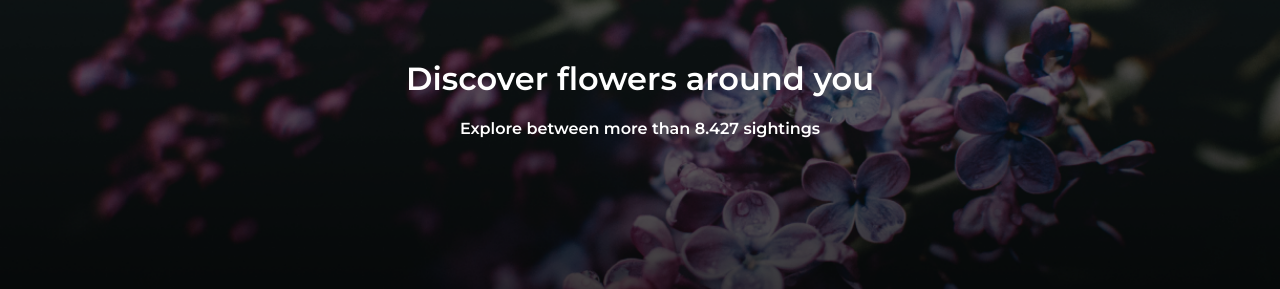
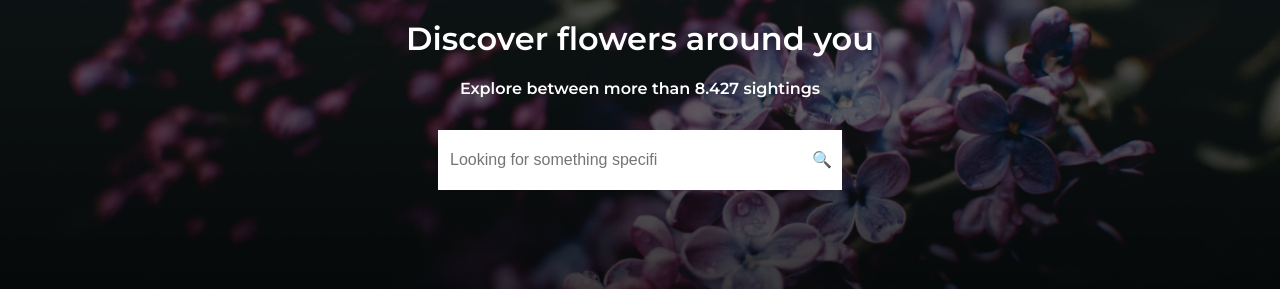
Before and after one commit to Hadis1990/flower_spot, a React (Create React App) app: page / in a window 1280 px wide. Shown: the part 196-485 px from the top of the page. Built offline with nearby package versions, Linux system fonts and the light colour scheme; no server answers.

Commit message:
implement search flowers functionality

```diff
--- a/src/components/Wallpaper/index.scss
+++ b/src/components/Wallpaper/index.scss
@@ -7,5 +7,27 @@
   display: flex;
   justify-content: center;
   align-items: center;
+  flex-direction: column;
   margin-bottom: 3px;
+
+  .search-container {
+    width: 30%;
+    display: flex;
+    justify-content: space-between;
+    align-items: center;
+    background-color: #fff;
+    padding: 20px 10px;
+    margin: 10px auto;
+
+    input {
+      border: none;
+      outline: none;
+      font-size: 1em;
+
+      ::placeholder {
+        color: #949ea0;
+        font-size: 1em;
+      }
+    }
+  }
 }
--- a/src/components/Wallpaper/index.tsx
+++ b/src/components/Wallpaper/index.tsx
@@ -2,7 +2,12 @@ import wallpaperImg from "../../assets/images/pl-herowallpaper.png";
 
 import "./index.scss";
 
-export default () => (
+type Props = {
+  searchFlowers: (query: string) => void;
+};
+
+export default ({ searchFlowers }: Props) => {
+  return (
     <div
       style={{ backgroundImage: `url(${wallpaperImg})` }}
       id="wallpaper-container"
@@ -10,7 +15,20 @@ export default () => (
     >
       <div>
         <h1 className="white-font">Discover flowers around you</h1>
-      <h4 className="white-font">Explore between more than 8.427 sightings</h4>
+        <h4 className="white-font">
+          Explore between more than 8.427 sightings
+        </h4>
+      </div>
+      <div className="search-container">
+        <input
+          type="text"
+          placeholder="Looking for something specific?"
+          onChange={(evt) => {
+            if (evt.target.value.length >= 3) searchFlowers(evt.target.value);
+          }}
+        />
+        <span>&#128269;</span>
       </div>
     </div>
   );
+};
--- a/src/screens/Home/index.tsx
+++ b/src/screens/Home/index.tsx
@@ -1,22 +1,30 @@
-import { useEffect } from "react";
+import { useState, useEffect } from "react";
 import { Outlet } from "react-router-dom";
 
 import { Wallpaper, ImagesGrid } from "../../components";
 import { useAppDispatch, useAppSelector } from "../../state/hooks";
-import { getListOfRandomFlowers } from "../../state/flowers/actions";
+import {
+  getListOfRandomFlowers,
+  getListOfSearchedFlowers,
+} from "../../state/flowers/actions";
 
 export default () => {
   const dispatch = useAppDispatch();
   const flowers = useAppSelector((state) => state.flowersReducer.flowers);
+  const cacheFlowers = [...flowers];
 
   useEffect(() => {
     dispatch(getListOfRandomFlowers());
   }, [dispatch]);
 
+  const searchFlowers = (query: string) => {
+    dispatch(getListOfSearchedFlowers(query));
+  };
+
   return (
     <div>
-      <Wallpaper />
-      <ImagesGrid images={flowers} />
+      <Wallpaper searchFlowers={searchFlowers} />
+      <ImagesGrid images={flowers || cacheFlowers} />
       <Outlet />
     </div>
   );
--- a/src/services/api/flowers/index.ts
+++ b/src/services/api/flowers/index.ts
@@ -10,11 +10,11 @@ export default {
 
   getFlowerDetail: (id: number) => apiFlowers({ url: `/${id}/` }),
 
-  getFlowersSearch: (query: string) => {
+  getListOfSearchedFlowers: (query: string) => {
     const params = new URLSearchParams();
-    params.append("query", query);
+    params.append("search", query);
 
-    return apiFlowers({ url: "search", params });
+    return apiFlowers({ url: "", params });
   },
 
   addFlower: (flower: Flower) =>
--- a/src/state/flowers/actions.ts
+++ b/src/state/flowers/actions.ts
@@ -18,3 +18,19 @@ export const getListOfRandomFlowers = createAsyncThunk<
     );
   }
 });
+
+export const getListOfSearchedFlowers = createAsyncThunk<
+  Flower[],
+  string,
+  { rejectValue: string }
+>("flowers/getListOfSearchedFlowers", async (query, thunkApi) => {
+  try {
+    const response = await flowersApi.getListOfSearchedFlowers(query);
+    console.log(response);
+    return response.data.flowers;
+  } catch (error: any) {
+    return thunkApi.rejectWithValue(
+      error?.response?.data?.error || "Something went wrong..."
+    );
+  }
+});
--- a/src/state/flowers/reducer.ts
+++ b/src/state/flowers/reducer.ts
@@ -1,7 +1,7 @@
 import { createSlice } from "@reduxjs/toolkit";
 
 import { FlowerInitialState } from "../../types";
-import { getListOfRandomFlowers } from "./actions";
+import { getListOfRandomFlowers, getListOfSearchedFlowers } from "./actions";
 import { flowersStateHandler } from "./util";
 
 const initialState = {
@@ -26,6 +26,18 @@ const flowersReducer = createSlice({
     builder.addCase(getListOfRandomFlowers.rejected, (state, { payload }) =>
       flowersStateHandler(state, { error: payload })
     );
+
+    builder.addCase(getListOfSearchedFlowers.pending, (state) =>
+      flowersStateHandler(state, { loading: false })
+    );
+
+    builder.addCase(getListOfSearchedFlowers.fulfilled, (state, { payload }) =>
+      flowersStateHandler(state, { flowers: payload })
+    );
+
+    builder.addCase(getListOfSearchedFlowers.rejected, (state, { payload }) =>
+      flowersStateHandler(state, { error: payload })
+    );
   },
 });
 
```
Lines whose indentation alone changed are shown as unchanged.
